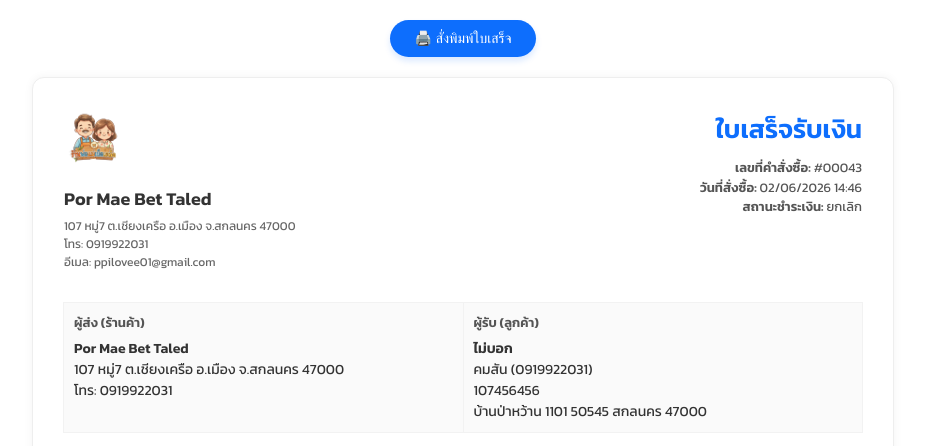
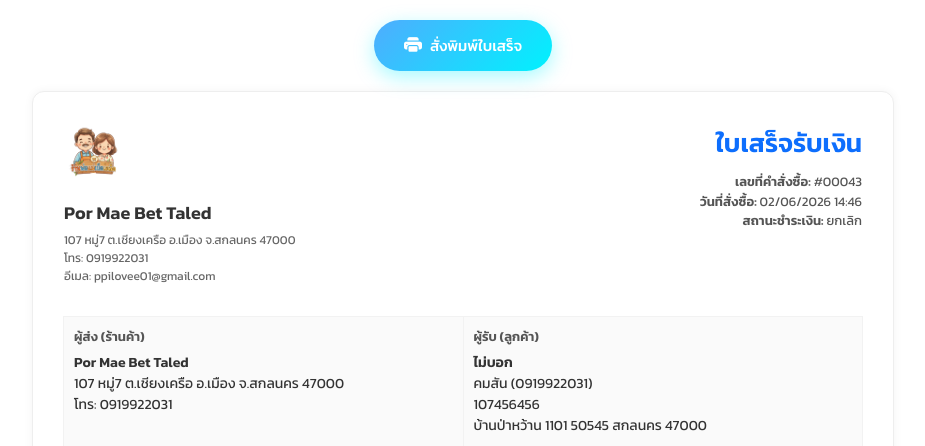
Before and after one commit to ppilovee01/-, a PHP site: page /print_invoice.php?id=43 in a window 1280 px wide. Shown: the top 446 px of the page, without its empty margins (177-1102 px from the left). Run offline with PHP 8.4, Linux system fonts and the light colour scheme; a user stored in the database is signed in; data comes from the database, SQL or seed files in the repository.

Commit message:
fix.htaccess and update icon

```diff
--- a/admin.php
+++ b/admin.php
@@ -343,6 +343,7 @@ if($res) {
     <meta charset="UTF-8">
     <meta name="viewport" content="width=device-width, initial-scale=1.0">
     <title>จัดการสินค้า | Por Mae Bet Taled Admin</title>
+    <link rel="icon" type="image/x-icon" href="<?= isset($current_favicon) ? $current_favicon : 'assets/default_icon.png' ?>">
     <link href="https://cdn.jsdelivr.net/npm/bootstrap@5.3.0/dist/css/bootstrap.min.css" rel="stylesheet">
     <link href="https://fonts.googleapis.com/css2?family=Kanit:wght@300;400;600&display=swap" rel="stylesheet">
     <link rel="stylesheet" href="https://cdn.jsdelivr.net/npm/bootstrap-icons@1.11.1/font/bootstrap-icons.css">
--- a/admin_about.php
+++ b/admin_about.php
@@ -61,6 +61,7 @@ $data = mysqli_fetch_assoc(mysqli_query($conn, "SELECT * FROM about_content WHER
     <meta charset="UTF-8">
     <meta name="viewport" content="width=device-width, initial-scale=1.0">
     <title>จัดการหน้า "เกี่ยวกับเรา" | Admin</title>
+    <link rel="icon" type="image/x-icon" href="<?= isset($current_favicon) ? $current_favicon : 'assets/default_icon.png' ?>">
     <link href="https://cdn.jsdelivr.net/npm/bootstrap@5.3.0/dist/css/bootstrap.min.css" rel="stylesheet">
     <link href="https://fonts.googleapis.com/css2?family=Kanit:wght@300;400;600&display=swap" rel="stylesheet">
     <link rel="stylesheet" href="https://cdn.jsdelivr.net/npm/bootstrap-icons@1.11.1/font/bootstrap-icons.css">
--- a/admin_banners.php
+++ b/admin_banners.php
@@ -54,6 +54,7 @@ if (isset($_GET['delete'])) {
     <meta charset="UTF-8">
     <meta name="viewport" content="width=device-width, initial-scale=1.0">
     <title>จัดการแบนเนอร์ | Por Mae Bet Taled Admin</title>
+    <link rel="icon" type="image/x-icon" href="<?= isset($current_favicon) ? $current_favicon : 'assets/default_icon.png' ?>">
     <link href="https://cdn.jsdelivr.net/npm/bootstrap@5.3.0/dist/css/bootstrap.min.css" rel="stylesheet">
     <link href="https://fonts.googleapis.com/css2?family=Kanit:wght@300;400;600&display=swap" rel="stylesheet">
     <link rel="stylesheet" href="https://cdn.jsdelivr.net/npm/bootstrap-icons@1.11.1/font/bootstrap-icons.css">
--- a/admin_categories.php
+++ b/admin_categories.php
@@ -70,6 +70,7 @@ if (isset($_POST['edit_cat'])) {
     <meta charset="UTF-8">
     <meta name="viewport" content="width=device-width, initial-scale=1.0">
     <title>จัดการหมวดหมู่ | Por Mae Bet Taled Admin</title>
+    <link rel="icon" type="image/x-icon" href="<?= isset($current_favicon) ? $current_favicon : 'assets/default_icon.png' ?>">
     <link href="https://cdn.jsdelivr.net/npm/bootstrap@5.3.0/dist/css/bootstrap.min.css" rel="stylesheet">
     <link href="https://fonts.googleapis.com/css2?family=Kanit:wght@300;400;600&display=swap" rel="stylesheet">
     <link rel="stylesheet" href="https://cdn.jsdelivr.net/npm/bootstrap-icons@1.11.1/font/bootstrap-icons.css">
--- a/admin_contact.php
+++ b/admin_contact.php
@@ -35,6 +35,7 @@ if (isset($_GET['read_id'])) {
     <meta charset="UTF-8">
     <meta name="viewport" content="width=device-width, initial-scale=1.0">
     <title>Contact Messages | Por Mae Bet Taled Admin</title>
+    <link rel="icon" type="image/x-icon" href="<?= isset($current_favicon) ? $current_favicon : 'assets/default_icon.png' ?>">
 
     <link href="https://cdn.jsdelivr.net/npm/bootstrap@5.3.0/dist/css/bootstrap.min.css" rel="stylesheet">
     <link href="https://fonts.googleapis.com/css2?family=Kanit:wght@300;400;500;600&display=swap" rel="stylesheet">
--- a/admin_flash_sale.php
+++ b/admin_flash_sale.php
@@ -295,6 +295,7 @@ while ($c = mysqli_fetch_assoc($c_res)) {
     <meta charset="UTF-8">
     <meta name="viewport" content="width=device-width, initial-scale=1.0">
     <title>จัดการ Flash Sale | Por Mae Bet Taled Admin</title>
+    <link rel="icon" type="image/x-icon" href="<?= isset($current_favicon) ? $current_favicon : 'assets/default_icon.png' ?>">
     <link href="https://cdn.jsdelivr.net/npm/bootstrap@5.3.0/dist/css/bootstrap.min.css" rel="stylesheet">
     <link href="https://fonts.googleapis.com/css2?family=Kanit:wght@300;400;500;600;700&display=swap" rel="stylesheet">
     <link rel="stylesheet" href="https://cdn.jsdelivr.net/npm/bootstrap-icons@1.11.1/font/bootstrap-icons.css">
--- a/admin_logs.php
+++ b/admin_logs.php
@@ -199,6 +199,7 @@ function render_log_details($details_json_or_text, $row_id) {
     <meta charset="UTF-8">
     <meta name="viewport" content="width=device-width, initial-scale=1.0">
     <title>ประวัติการทำงานแอดมิน | Por Mae Bet Taled Admin</title>
+    <link rel="icon" type="image/x-icon" href="<?= isset($current_favicon) ? $current_favicon : 'assets/default_icon.png' ?>">
     <link href="https://cdn.jsdelivr.net/npm/bootstrap@5.3.0/dist/css/bootstrap.min.css" rel="stylesheet">
     <link href="https://fonts.googleapis.com/css2?family=Kanit:wght@300;400;500;600;700&display=swap" rel="stylesheet">
     <link rel="stylesheet" href="https://cdn.jsdelivr.net/npm/bootstrap-icons@1.11.1/font/bootstrap-icons.css">
--- a/admin_orders.php
+++ b/admin_orders.php
@@ -303,6 +303,7 @@ if (isset($_POST['save_note'])) {
     <meta charset="UTF-8">
     <meta name="viewport" content="width=device-width, initial-scale=1.0">
     <title>จัดการออเดอร์ | Por Mae Bet Taled Admin</title>
+    <link rel="icon" type="image/x-icon" href="<?= isset($current_favicon) ? $current_favicon : 'assets/default_icon.png' ?>">
     <link href="https://cdn.jsdelivr.net/npm/bootstrap@5.3.0/dist/css/bootstrap.min.css" rel="stylesheet">
     <link href="https://fonts.googleapis.com/css2?family=Kanit:wght@300;400;600&display=swap" rel="stylesheet">
     <link rel="stylesheet" href="https://cdn.jsdelivr.net/npm/bootstrap-icons@1.11.1/font/bootstrap-icons.css">
--- a/login.php
+++ b/login.php
@@ -66,6 +66,7 @@ unset($_SESSION['active_tab']);
     <meta charset="UTF-8">
     <meta name="viewport" content="width=device-width, initial-scale=1.0">
     <title>เข้าสู่ระบบ | Por Mae Bet Taled</title>
+    <link rel="icon" type="image/x-icon" href="<?= isset($current_favicon) ? $current_favicon : 'assets/default_icon.png' ?>">
     <link href="https://cdn.jsdelivr.net/npm/bootstrap@5.3.0/dist/css/bootstrap.min.css" rel="stylesheet">
     <link href="https://fonts.googleapis.com/css2?family=Kanit:wght@300;400;600&display=swap" rel="stylesheet">
     <link rel="stylesheet" href="https://cdn.jsdelivr.net/npm/bootstrap-icons@1.11.1/font/bootstrap-icons.css">
--- a/print_invoice.php
+++ b/print_invoice.php
@@ -44,6 +44,8 @@ $shop_icon = !empty($shop['shop_icon']) ? "uploads/".$shop['shop_icon'] : "asset
     <meta charset="UTF-8">
     <meta name="viewport" content="width=device-width, initial-scale=1.0">
     <title>ใบเสร็จรับเงิน ออเดอร์ #<?= str_pad($oid, 5, '0', STR_PAD_LEFT) ?></title>
+    <link rel="icon" type="image/x-icon" href="<?= isset($current_favicon) ? $current_favicon : 'assets/default_icon.png' ?>">
+    <link rel="stylesheet" href="https://cdn.jsdelivr.net/npm/bootstrap-icons@1.11.1/font/bootstrap-icons.css">
     <link href="https://fonts.googleapis.com/css2?family=Kanit:wght@300;400;500;600&display=swap" rel="stylesheet">
     <style>
         body {
@@ -163,20 +165,32 @@ $shop_icon = !empty($shop['shop_icon']) ? "uploads/".$shop['shop_icon'] : "asset
             margin-bottom: 20px;
         }
         .btn-print {
-            background-color: #0d6efd;
+            background: linear-gradient(135deg, #4facfe 0%, #00f2fe 100%);
             color: #fff;
             border: none;
-            padding: 10px 24px;
-            font-size: 14px;
+            padding: 12px 30px;
+            font-family: 'Kanit', sans-serif;
+            font-size: 15px;
             font-weight: 500;
             border-radius: 30px;
             cursor: pointer;
-            box-shadow: 0 4px 6px rgba(13, 110, 253, 0.15);
-            transition: all 0.2s;
+            box-shadow: 0 6px 20px rgba(0, 242, 254, 0.35);
+            transition: all 0.3s cubic-bezier(0.34, 1.56, 0.64, 1);
+            display: inline-flex;
+            align-items: center;
+            justify-content: center;
+            gap: 8px;
         }
         .btn-print:hover {
-            background-color: #0b5ed7;
-            transform: translateY(-1px);
+            transform: translateY(-2px) scale(1.03);
+            box-shadow: 0 8px 25px rgba(0, 242, 254, 0.5);
+        }
+        .btn-print:active {
+            transform: translateY(0) scale(1.0);
+        }
+        .btn-print i {
+            font-size: 18px;
+            color: #fff !important;
         }
 
         @media print {
@@ -197,7 +211,7 @@ $shop_icon = !empty($shop['shop_icon']) ? "uploads/".$shop['shop_icon'] : "asset
 <body>
 
     <div class="no-print-area">
-        <button onclick="window.print()" class="btn-print">🖨️ สั่งพิมพ์ใบเสร็จ</button>
+        <button onclick="window.print()" class="btn-print"><i class="bi bi-printer-fill"></i> สั่งพิมพ์ใบเสร็จ</button>
     </div>
 
     <div class="invoice-box">
```
Also changed, not shown: admin_print_label.php (+5 -3 lines), style.css (+63 -0 lines), .htaccess, assets/default_icon.png.
